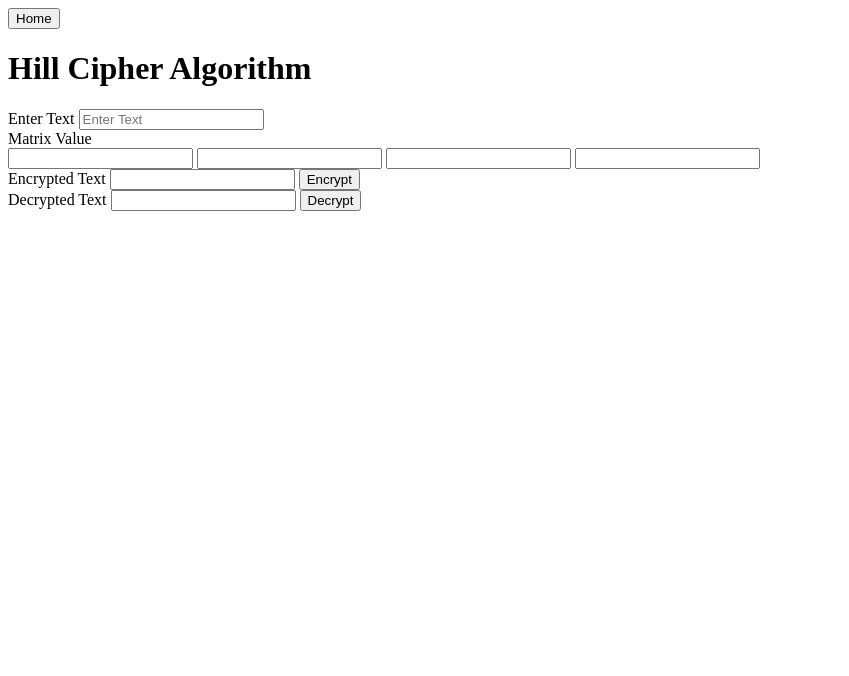
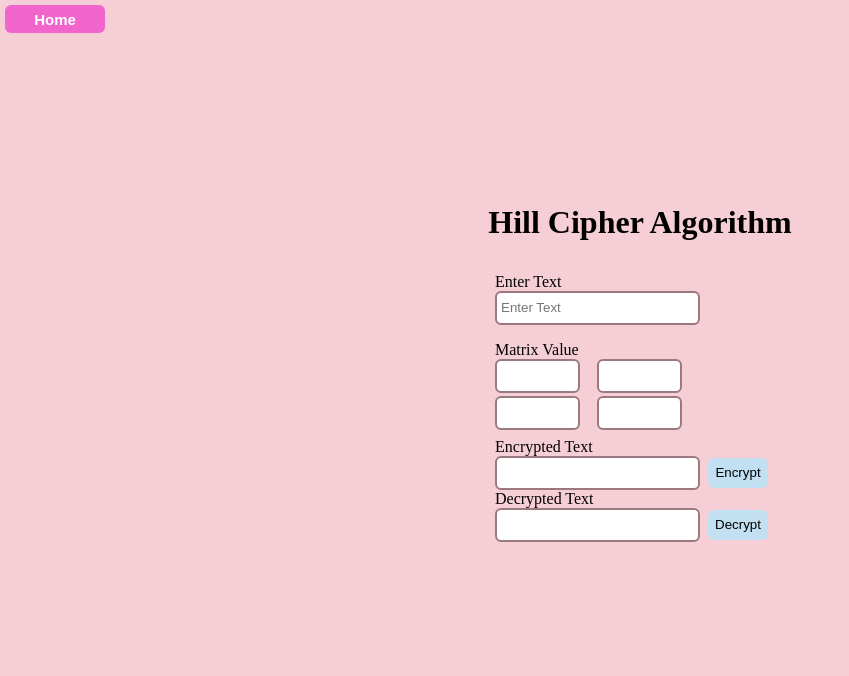
Before and after one commit to yuvrajrajendrapatil/cyptography, a plain HTML site: page hillcipher.html in a window 1280 px wide. Shown: the whole page, without its empty margins (0-849 px from the left). Drawn offline with Linux system fonts and the light colour scheme; files that its build step writes are made by us from their sources; the site is published under a folder, as on GitHub Pages, so addresses that start at the root find nothing.

Commit message:
Update hillcipher.html

```diff
--- a/hillcipher.html
+++ b/hillcipher.html
@@ -6,13 +6,13 @@
     <meta http-equiv="X-UA-Compatible" content="IE=edge">
     <meta name="viewport" content="width=device-width, initial-scale=1.0">
     <title>Hill Cipher</title>
-    <link rel="stylesheet" href="/Cryptography/css/style.css">
+    <link rel="stylesheet" href="css/style.css">
 </head>
 
 <body>
 
     <div class="nav">
-        <a href="/Cryptography/home.html">
+        <a href="home.html">
             <button class="home-btn">Home</button>
         </a>
     </div>
@@ -60,7 +60,7 @@
         </div>
     </div>
 
-    <script src="/Cryptography/js/hillcipher.js"></script>
+    <script src="js/hillcipher.js"></script>
 
 </body>
 
```
